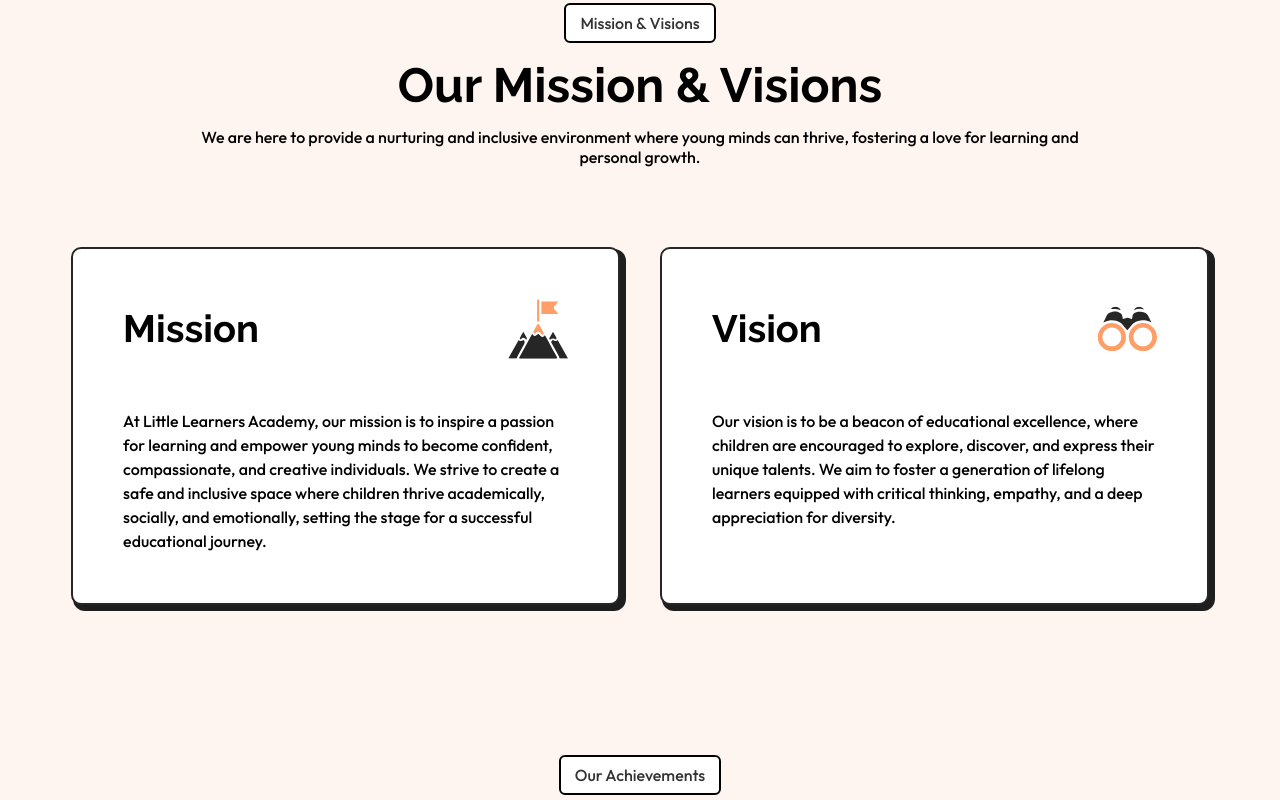
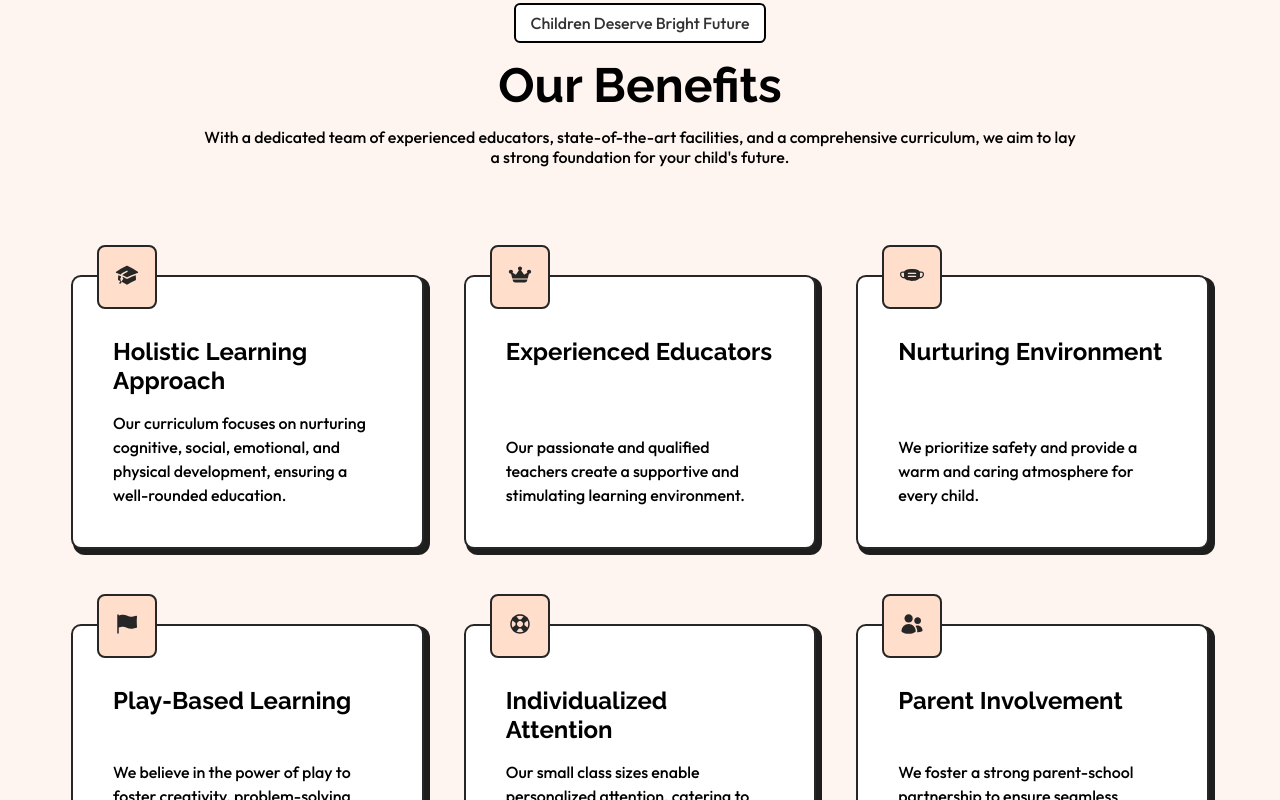
Before and after one commit to BsHeR4/academy-task3, a React (Vite) app: page / in a window 1280 px wide. Shown: the part 740-1540 px from the top of the page. Built offline with nearby package versions, Linux system fonts and the light colour scheme.

Commit message:
finish FeaturesSection

```diff
--- a/src/App.jsx
+++ b/src/App.jsx
@@ -4,6 +4,8 @@
 import Banner from '../src/components/Banner/Banner'
 import Nav from '../src/components/Nav/Nav'
 import { pageData } from './../src/pages/Home/HomeData'
+import Footer from './components/Footer/Footer'
+import Academics from './pages/Academics/Academics'
 
 function App() {
 
@@ -13,7 +15,8 @@
         <Banner text={'Admission is Open, Grab your seat now'} />
         <Nav navItems={pageData.navItems} />
       </header>
-      <AboutUs />
+      <Academics />
+      <Footer footerData={pageData.footer} />
     </>
   )
 }
--- /dev/null
+++ b/src/components/FeaturesSection/FeaturesSection.jsx
@@ -0,0 +1,66 @@
+import BenefitCard from '../BenefitCard/BenefitCard'
+import Section from '../Section/Section'
+import styles from './FeaturesSection.module.css'
+
+const FeaturesSection = () => {
+    const features =
+    {
+        pillTitle: "Children Deserve Bright Future",
+        title: "Our Benefits",
+        description: "With a dedicated team of experienced educators, state-of-the-art facilities, and a comprehensive curriculum, we aim to lay a strong foundation for your child's future.",
+        items: [
+            {
+                icon: 'imgs/holistic.svg',
+                title: 'Holistic Learning Approach',
+                description: 'Our curriculum focuses on nurturing cognitive, social, emotional, and physical development, ensuring a well-rounded education.'
+            },
+            {
+                icon: 'imgs/crown.svg',
+                title: 'Experienced Educators',
+                description: 'Our passionate and qualified teachers create a supportive and stimulating learning environment.'
+            },
+            {
+                icon: 'imgs/nurturing.svg',
+                title: 'Nurturing Environment',
+                description: 'We prioritize safety and provide a warm and caring atmosphere for every child.'
+            },
+            {
+                icon: 'imgs/flag.svg',
+                title: 'Play-Based Learning',
+                description: 'We believe in the power of play to foster creativity, problem-solving skills, and imagination.'
+            },
+            {
+                icon: 'imgs/individualized.svg',
+                title: 'Individualized Attention',
+                description: 'Our small class sizes enable personalized attention, catering to each child\'s unique needs.'
+            },
+            {
+                icon: 'imgs/users.svg',
+                title: 'Parent Involvement',
+                description: 'We foster a strong parent-school partnership to ensure seamless communication and collaboration.'
+            }
+        ]
+    }
+
+    return (
+        <Section
+            boxTitle={features.pillTitle}
+            title={features.title}
+            description={features.description}
+        >
+            <div className={styles.benefitCards}>
+                {features.items.map((benefit, index) => (
+                    <BenefitCard
+                        key={index}
+                        icon={benefit.icon}
+                        title={benefit.title}
+                        description={benefit.description}
+                    />
+                ))}
+            </div>
+
+        </Section>
+    )
+}
+
+export default FeaturesSection
--- /dev/null
+++ b/src/components/FeaturesSection/FeaturesSection.module.css
@@ -0,0 +1,14 @@
+.benefitCards {
+    padding-top: 28px;
+    display: grid;
+    grid-template-columns: repeat(3, 1fr);
+    row-gap: 75px;
+    column-gap: 40px;
+}
+
+@media screen and (max-width: 992px) {
+    .benefitCards {
+        grid-template-columns: 1fr;
+        row-gap: calc(40px + 28px);
+    }
+}
--- /dev/null
+++ b/src/pages/Academics/Academics.jsx
@@ -0,0 +1,14 @@
+import FeaturesSection from '../../components/FeaturesSection/FeaturesSection'
+import IntroPage from '../../components/IntroPage/IntroPage'
+import styles from './Academics.module.css'
+
+const Academics = () => {
+    return (
+        <div>
+            <IntroPage></IntroPage>
+            <FeaturesSection></FeaturesSection>
+        </div>
+    )
+}
+
+export default Academics
```
Also changed, not shown: src/pages/Academics/Academics.module.css (added).
